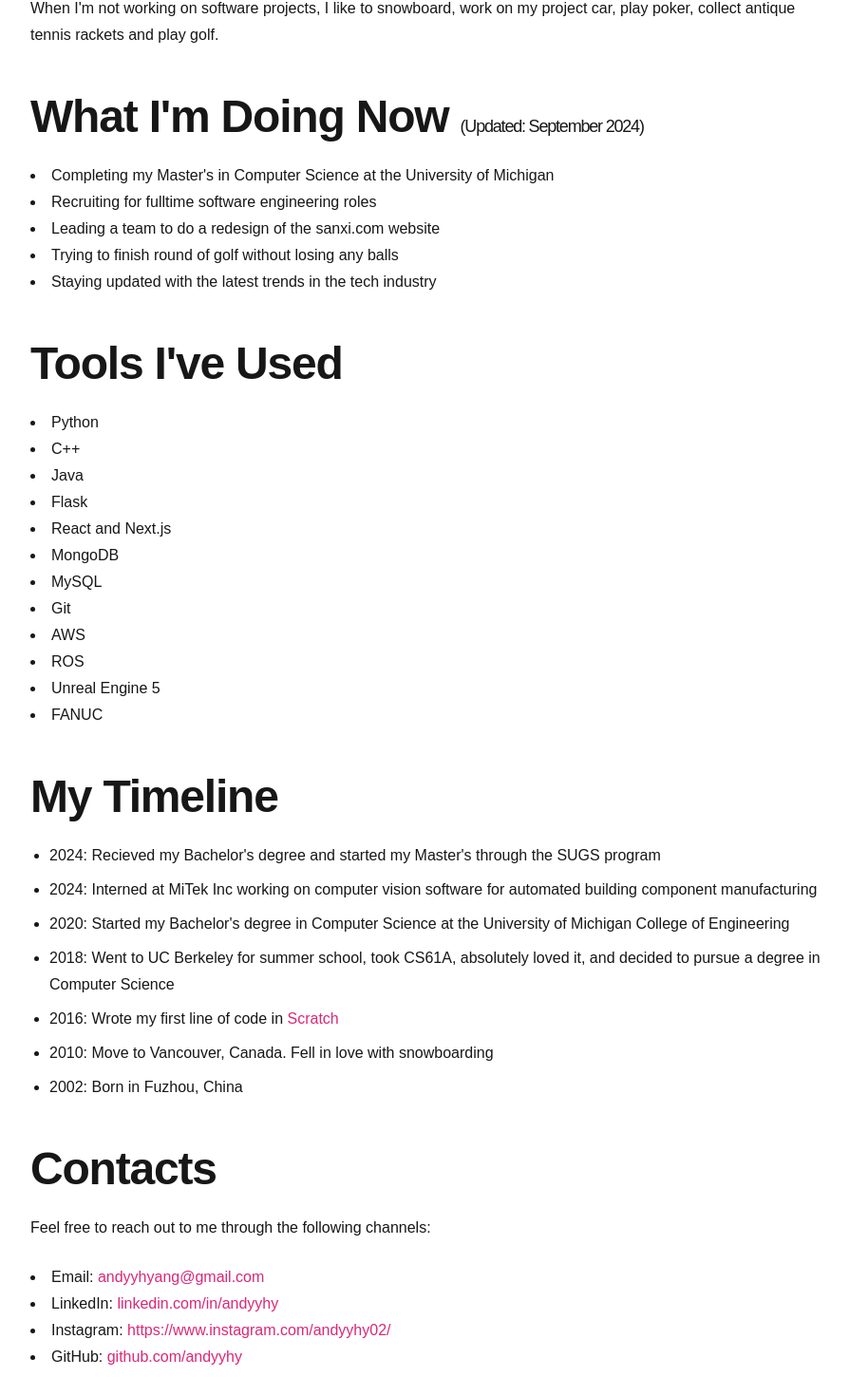
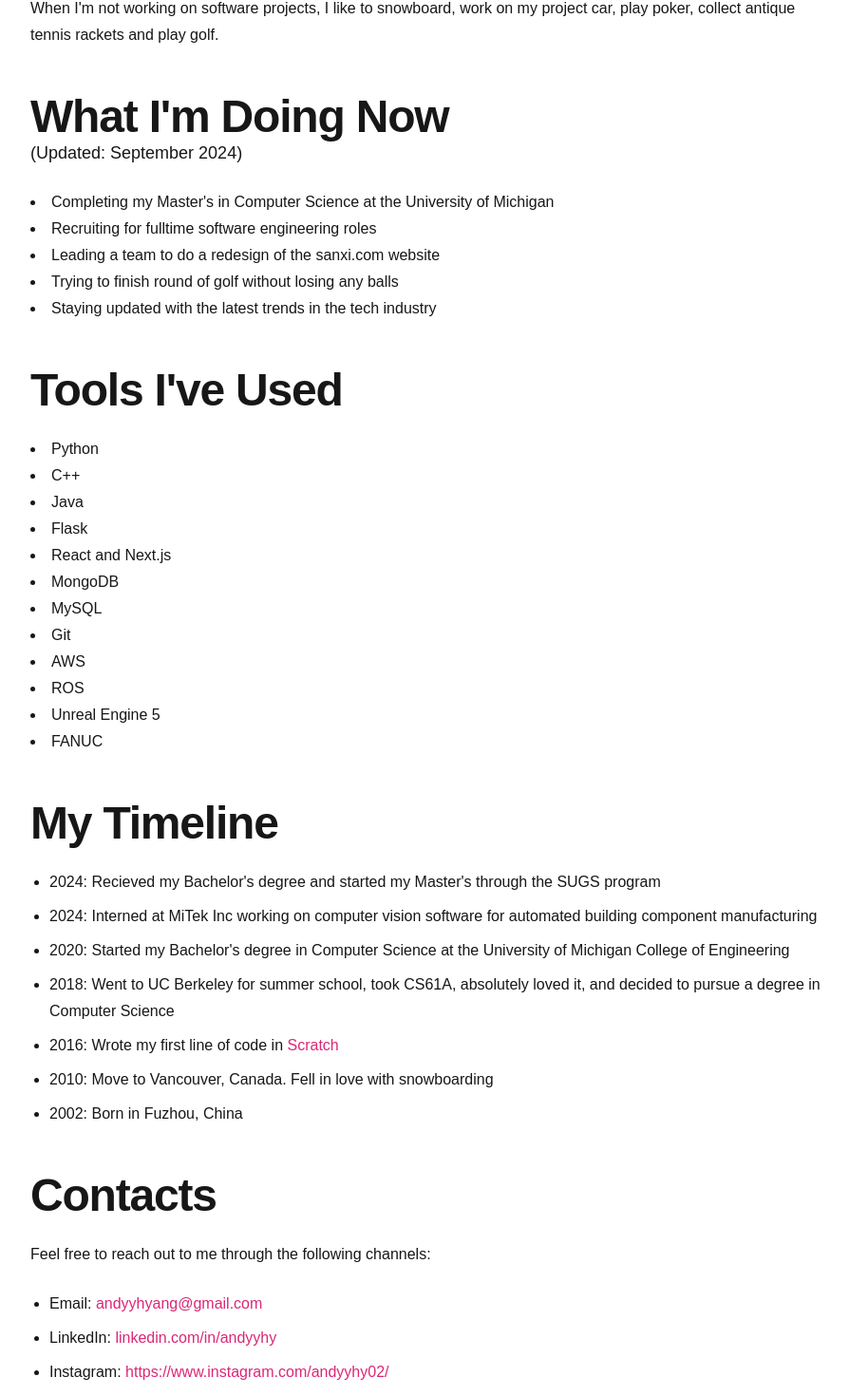
Before and after one commit to andyyhy/personal_web_v2, a Next.js app: page /about in a window 1280 px wide. Shown: the part 318-1788 px from the top of the page at 95% size, without its empty margins (192-1086 px from the left). Built offline with nearby package versions, Linux system fonts and the light colour scheme.

Commit message:
fixed some styling issues

```diff
--- a/app/about/page.tsx
+++ b/app/about/page.tsx
@@ -18,8 +18,9 @@ export default function About() {
         {/* What I'm Doing Now Section */}
         <section className="mb-12">
           <h2 className="text-3xl sm:text-4xl md:text-5xl font-extrabold tracking-tight lg:text-5xl">
-            What I&apos;m Doing Now <span className="text-lg font-normal">(Updated: September 2024)</span>
+            What I&apos;m Doing Now
           </h2>
+          <span className="text-lg font-normal">(Updated: September 2024)</span>
           <ul className="list-disc list-inside leading-7 mt-4 sm:mt-6">
             <li>Completing my Master&apos;s in Computer Science at the University of Michigan</li>
             <li>Recruiting for fulltime software engineering roles</li>
@@ -74,11 +75,19 @@ export default function About() {
           <p className="leading-7 mt-4 sm:mt-6">
             Feel free to reach out to me through the following channels:
           </p>
-          <ul className="list-disc list-inside leading-7 mt-4 sm:mt-6">
-            <li>Email: <a href="mailto:andyyhyang@gmail.com" className="text-pink-600">andyyhyang@gmail.com</a></li>
-            <li>LinkedIn: <a href="https://www.linkedin.com/in/andyyhy" className="text-pink-600">linkedin.com/in/andyyhy</a></li>
-            <li>Instagram: <a href="https://www.instagram.com/andyyhy02/" className="text-pink-600">https://www.instagram.com/andyyhy02/</a></li>
-            <li>GitHub: <a href="https://github.com/andyyhy" className="text-pink-600">github.com/andyyhy</a></li>
+          <ul className="list-disc list-outside leading-7 mt-4 sm:mt-6 pl-5">
+            <li className="mb-2">
+              Email: <a href="mailto:andyyhyang@gmail.com" className="text-pink-600">andyyhyang@gmail.com</a>
+            </li>
+            <li className="mb-2">
+              LinkedIn: <a href="https://www.linkedin.com/in/andyyhy" className="text-pink-600">linkedin.com/in/andyyhy</a>
+            </li>
+            <li className="mb-2">
+              Instagram: <a href="https://www.instagram.com/andyyhy02/" className="text-pink-600">https://www.instagram.com/andyyhy02/</a>
+            </li>
+            <li className="mb-2">
+              GitHub: <a href="https://github.com/andyyhy" className="text-pink-600">github.com/andyyhy</a>
+            </li>
           </ul>
         </section>
       </div>
```
